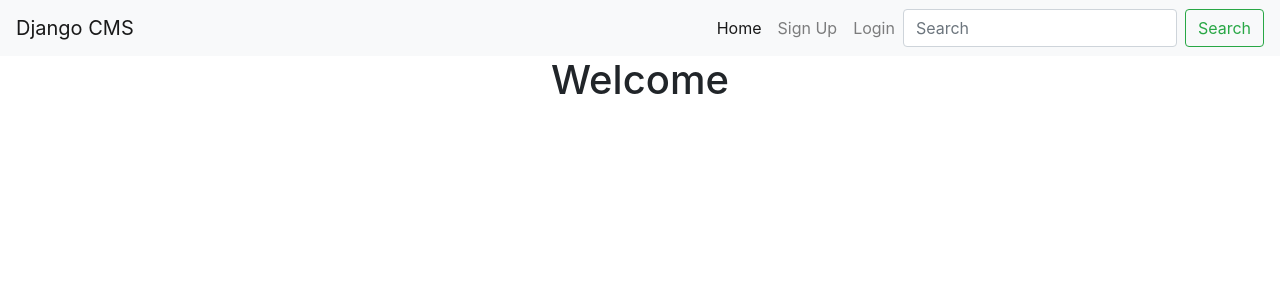
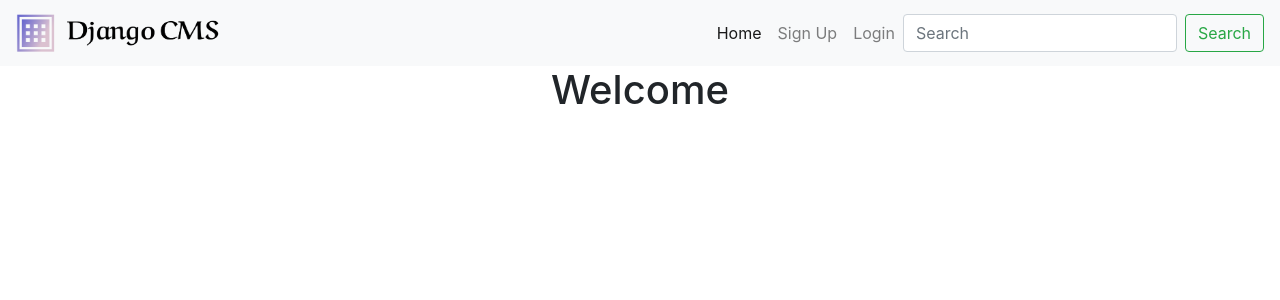
Before and after one commit to arathijagdish/Django-CMS, a Django app: page / in a window 1280 px wide. Shown: the top 300 px of the page. Run offline with Django 3.2, Linux system fonts and the light colour scheme.

Commit message:
Serve Logo as Static file

```diff
--- a/djangocms/settings.py
+++ b/djangocms/settings.py
@@ -10,6 +10,7 @@ For the full list of settings and their values, see
 https://docs.djangoproject.com/en/3.1/ref/settings/
 """
 
+import os
 from pathlib import Path
 
 # Build paths inside the project like this: BASE_DIR / 'subdir'.
@@ -119,5 +120,8 @@ USE_TZ = True
 
 # Static files (CSS, JavaScript, Images)
 # https://docs.djangoproject.com/en/3.1/howto/static-files/
+STATICFILES_DIRS = (
+    os.path.join(BASE_DIR, 'static'),
+)
 
 STATIC_URL = '/static/'
--- a/user/templates/user_base.html
+++ b/user/templates/user_base.html
@@ -13,11 +13,13 @@
     {% block header %}
 
     {% endblock header %}
-
+    {% load static %}
 </head>
 <body>
     <nav class="navbar navbar-expand-lg navbar-light bg-light">
-        <a class="navbar-brand" href="#">Django CMS</a>
+        <a class="navbar-brand" href="/">
+          <img src="{% static 'img/logo.png' %}" style="height: 40px;">
+        </a>
         <button class="navbar-toggler" type="button" data-toggle="collapse" data-target="#navbarSupportedContent" aria-controls="navbarSupportedContent" aria-expanded="false" aria-label="Toggle navigation">
           <span class="navbar-toggler-icon"></span>
         </button>
```
Also changed, not shown: static/img/logo.png (added).
